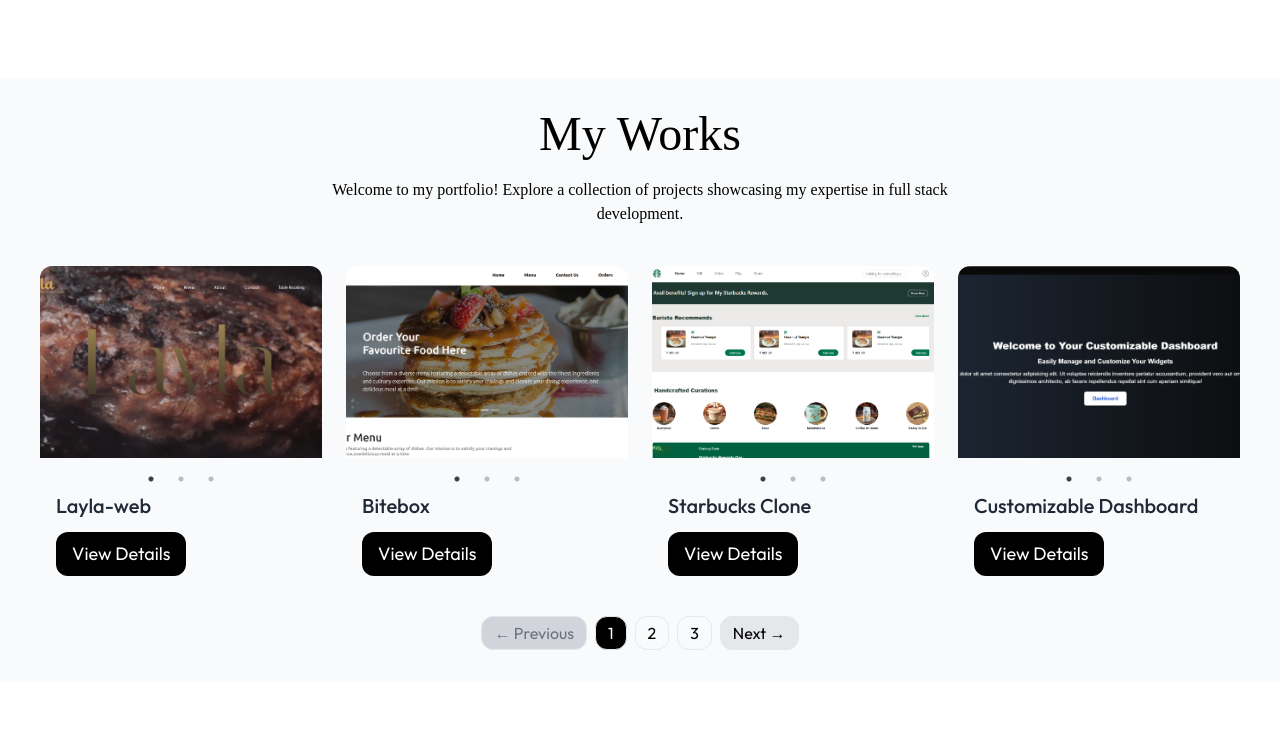
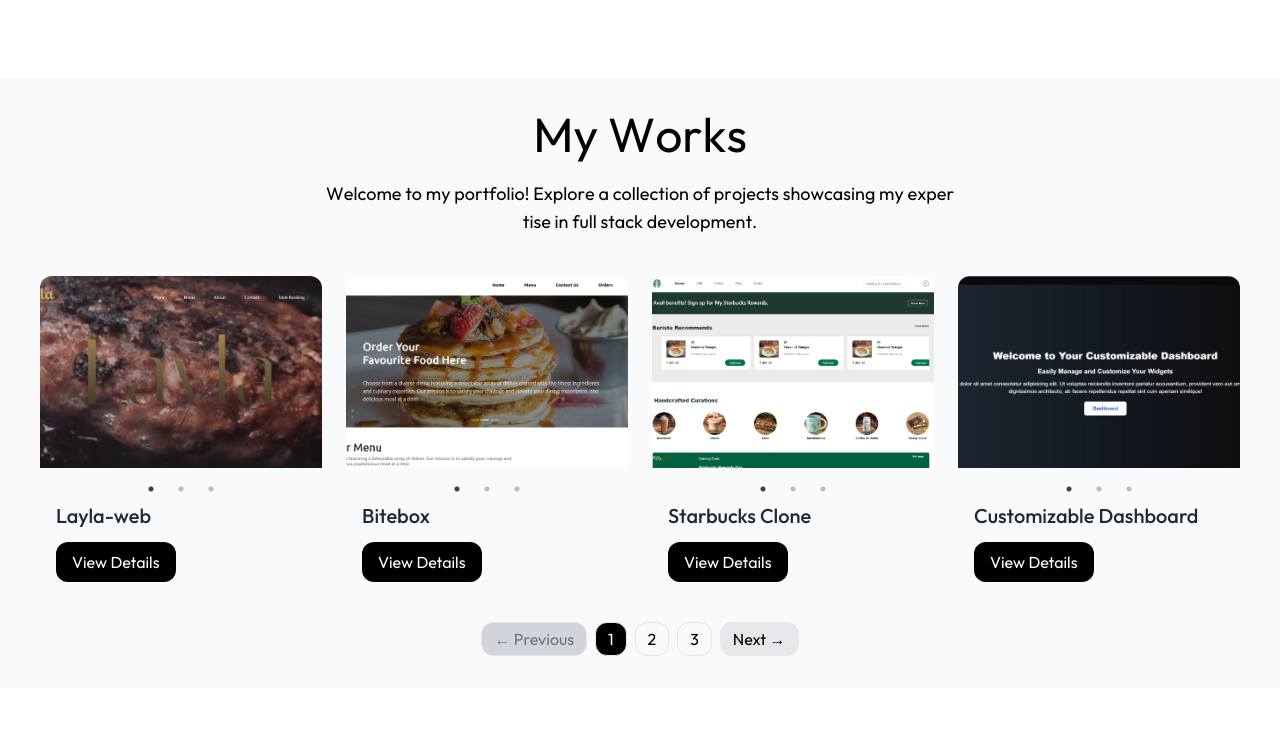
Before and after one commit to Jithin7777/Portfolio-Next.js-, a Next.js app: page / in a window 1280 px wide. Shown: the part 606-1348 px from the top of the page. Built offline with nearby package versions, Linux system fonts and the light colour scheme; a web font is replaced by a local one.

Commit message:
add scroll triggered animation

```diff
--- a/src/app/components/MyWorks/Works.jsx
+++ b/src/app/components/MyWorks/Works.jsx
@@ -3,10 +3,10 @@
 import dynamic from "next/dynamic";
 import React, { useRef, useState } from "react";
 import ReactPaginate from "react-paginate";
+import { motion, useScroll, useTransform } from "framer-motion";
 import {
   Dialog,
   DialogContent,
-  DialogDescription,
   DialogHeader,
   DialogTitle,
   DialogTrigger,
@@ -15,8 +15,33 @@
 
 const Slider = dynamic(() => import("react-slick"), { ssr: false });
 
-const Works = () => {
+function AnimatedChar({ char, index, totalChars, scrollYProgress }) {
+  const start = index / totalChars;
+  const end = (index + 1) / totalChars;
+
+  const charProgress = useTransform(scrollYProgress, [start, end], [0, 1]);
+  const color = useTransform(charProgress, [0, 1], ["#4b4a4a", "#000000"]);
+
+  return (
+    <motion.span style={{ color }} className="inline-block">
+      {char === " " ? "\u00A0" : char}
+    </motion.span>
+  );
+}
+
+export default function Works() {
   const workSectionRef = useRef(null);
+   const isMobile = typeof window !== "undefined" && window.innerWidth < 768;
+
+  const offsetValues = isMobile
+    ? ["start 2", "end 2"]
+    : ["start 1", "end 0.9"];
+
+  const { scrollYProgress } = useScroll({
+    target: workSectionRef,
+    offset: offsetValues,
+  });
+
   const itemsPerPage = 4;
   const [currentPage, setCurrentPage] = useState(0);
   const [selectedWork, setSelectedWork] = useState(null);
@@ -42,37 +67,55 @@
     }
   };
 
+  const heading = "My Works";
+  const description =
+    "Welcome to my portfolio! Explore a collection of projects showcasing my expertise in full stack development.";
+
   return (
-    <div ref={workSectionRef} id="work" className="w-full py-8 bg-gray-50 ">
+    <div ref={workSectionRef} id="work" className="w-full py-8 bg-gray-50">
       <h2 className="font-Ovo text-center text-2xl sm:text-xl md:text-3xl lg:text-5xl">
-        My Works
+        {heading.split("").map((char, index) => (
+          <AnimatedChar
+            key={index}
+            char={char}
+            index={index}
+            totalChars={heading.length}
+            scrollYProgress={scrollYProgress}
+          />
+        ))}
       </h2>
-      <p className="font-Ovo text-center max-w-2xl mx-auto mt-5">
-        Welcome to my portfolio! Explore a collection of projects showcasing my
-        expertise in full stack development.
+
+      <p className="font-Ovo text-center max-w-2xl mx-auto mt-5 text-base md:text-lg px-5">
+        {description.split("").map((char, index) => (
+          <AnimatedChar
+            key={index}
+            char={char}
+            index={index}
+            totalChars={description.length}
+            scrollYProgress={scrollYProgress}
+          />
+        ))}
       </p>
 
-      <div className="mt-10 grid grid-cols-1  sm:grid-cols-3 lg:grid-cols-4 xl:grid-cols-4 gap-6 px-5 lg:px-10">
+      <div className="mt-10 grid grid-cols-1 sm:grid-cols-3 lg:grid-cols-4 xl:grid-cols-4 gap-6 px-5 lg:px-10">
         {currentItems.map((work, index) => (
           <div
             key={index}
-            className="bg-gray-50 hover:shadow-2xl transition-shadow rounded-xl overflow-hidden justify-center"
+            className="bg-gray-50 hover:shadow-2xl transition-shadow rounded-xl overflow-hidden"
           >
-            <div className="">
-              {/* Carousel component inside card */}
             <Slider {...settings}>
               <div>
                 <img
                   src={work.bgImage}
                   alt={work.title}
-                    className="w-full h-40 sm:h-40 md:h-32 lg:h-48 object-cover filter-none"
+                  className="w-full h-40 sm:h-40 md:h-32 lg:h-48 object-cover"
                 />
               </div>
               <div>
                 <img
                   src={work.bgImage1}
                   alt={work.title}
-                    className="w-full h-40 sm:h-40 md:h-32 lg:h-48 object-cover "
+                  className="w-full h-40 sm:h-40 md:h-32 lg:h-48 object-cover"
                 />
               </div>
               <div>
@@ -83,9 +126,9 @@
                 />
               </div>
             </Slider>
-            </div>
+
             <div className="p-4 mt-3">
-              <h3 className=" font-medium text-gray-800 text-lg sm:text-xl">
+              <h3 className="font-medium text-gray-800 text-lg sm:text-xl">
                 {work.title
                   .split(" ")
                   .map(
@@ -94,40 +137,44 @@
                   )
                   .join(" ")}
               </h3>
-              {/* <p className="mt-2 text-sm sm:text-base text-gray-700">{work.description}</p> */}
 
-              {/* Dialog Trigger Button */}
-              <Dialog className="!rounded-xl">
+              <Dialog>
                 <DialogTrigger asChild>
                   <button
                     onClick={() => setSelectedWork(work)}
-                    className="mt-3 px-4  px-10 py-2 bg-black text-white rounded-xl hover:bg-gray-800
-             text-sm sm:text-base md:text-lg  w-full sm:w-auto mx-auto"
+                    className="mt-3 px-4 py-2 bg-black text-white rounded-xl hover:bg-gray-800 w-full sm:w-auto"
                   >
                     View Details
                   </button>
                 </DialogTrigger>
-                {/* Dialog Content */}
-                <DialogContent className='bg-white !rounded-xl '>
+                <DialogContent className="bg-white !rounded-xl">
                   <DialogHeader>
-                    <DialogTitle className="">
-                      {selectedWork?.title.split(" ").map((word)=>word.charAt(0).toUpperCase() + word.slice(1).toLowerCase()).join(' ')}
+                    <DialogTitle>
+                      {selectedWork?.title
+                        .split(" ")
+                        .map(
+                          (word) =>
+                            word.charAt(0).toUpperCase() +
+                            word.slice(1).toLowerCase()
+                        )
+                        .join(" ")}
                     </DialogTitle>
                   </DialogHeader>
-                  <div className="">
+                  <div>
                     <img
                       src={selectedWork?.bgImage}
                       alt={selectedWork?.title}
-                      className="mt-4  w-full h-48 object-cover rounded-xl"
+                      className="mt-4 w-full h-48 object-cover rounded-xl"
                     />
-                    <p className="mt-5 text-lg sm:text-xl font-medium ">{selectedWork?.description}</p>
-                    {/* Button to visit the website */}
+                    <p className="mt-5 text-lg sm:text-xl font-medium">
+                      {selectedWork?.description}
+                    </p>
                     {selectedWork?.url && (
                       <a
                         href={selectedWork.url}
                         target="_blank"
                         rel="noopener noreferrer"
-                        className="mt-5 rounded-xl inline-block px-4 py-2 bg-black text-white text-center rounded-md hover:bg-black"
+                        className="mt-5 inline-block px-4 py-2 bg-black text-white rounded-xl hover:bg-gray-900"
                       >
                         Visit Website
                       </a>
@@ -148,7 +195,7 @@
               disabled={currentPage === 0}
               className={`px-3 py-1 border rounded-xl ${
                 currentPage === 0
-                  ? "bg-gray-300 text-gray-500 cursor-not-allowed "
+                  ? "bg-gray-300 text-gray-500 cursor-not-allowed"
                   : "bg-gray-200 hover:bg-gray-300"
               }`}
             >
@@ -158,9 +205,9 @@
           nextLabel={
             <button
               disabled={currentPage === pageCount - 1}
-              className={`px-3 py-1 border rounded-md rounded-xl ${
+              className={`px-3 py-1 border rounded-xl ${
                 currentPage === pageCount - 1
-                  ? "bg-black-500 text-gray-500 cursor-not-allowed"
+                  ? "bg-gray-300 text-gray-500 cursor-not-allowed"
                   : "bg-gray-200 hover:bg-gray-300"
               }`}
             >
@@ -180,6 +227,4 @@
       </div>
     </div>
   );
-};
-
-export default Works;
+}
```
Lines whose indentation alone changed are shown as unchanged.
